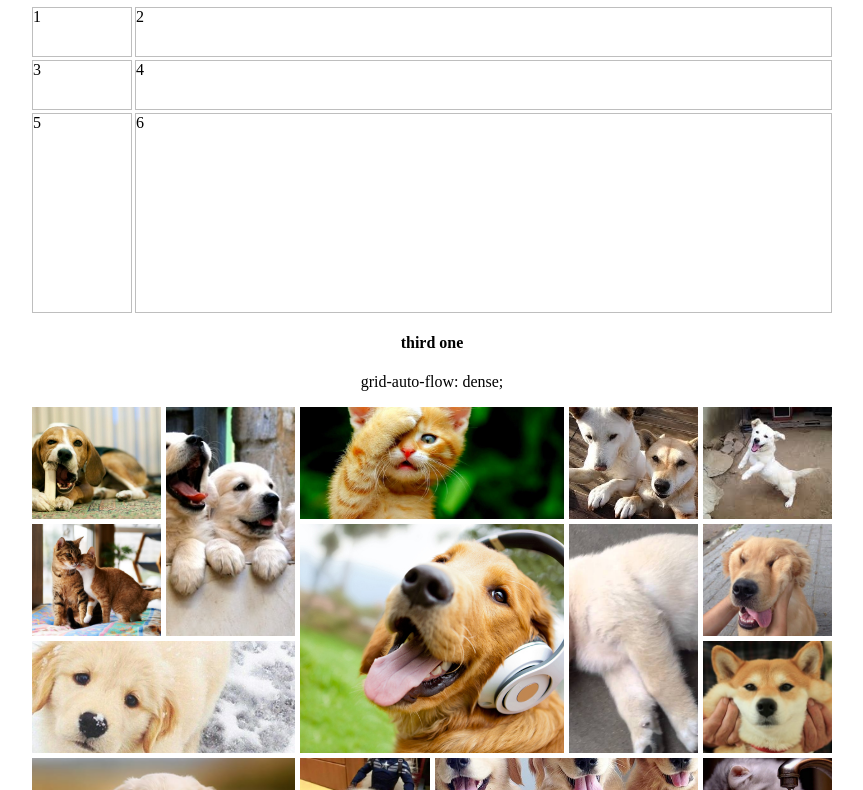
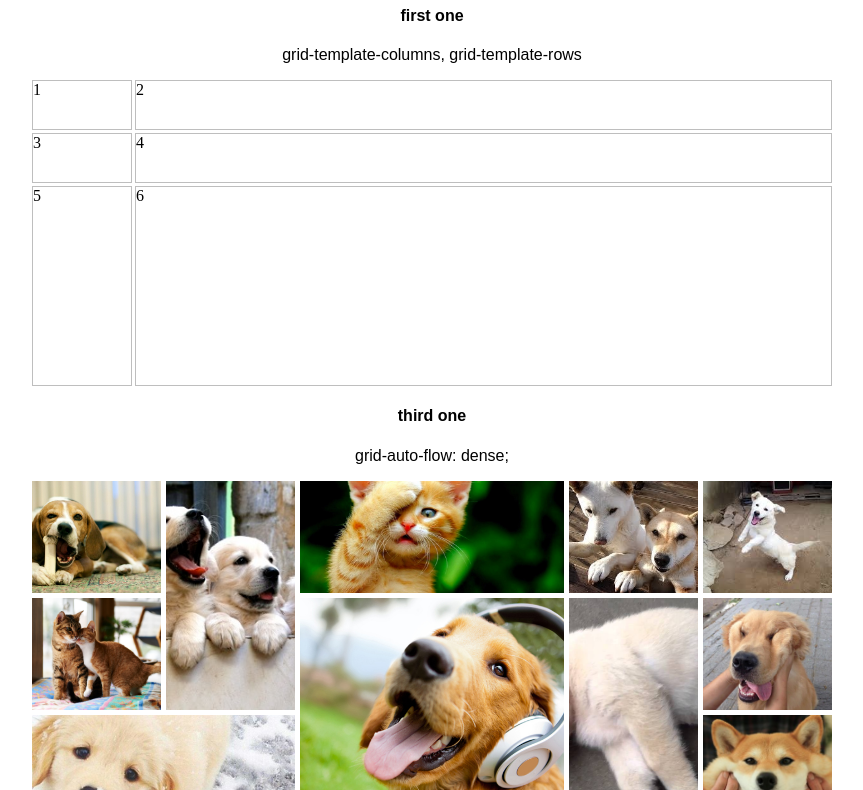
Before and after one commit to madgb/css-grid, a plain HTML site: page index.html in a window 1280 px wide. Shown: the part 73-863 px from the top of the page, without its empty margins (208-1071 px from the left). Drawn offline with Linux system fonts and the light colour scheme.

Commit message:
font-family

```diff
--- a/css/style.css
+++ b/css/style.css
@@ -1,5 +1,6 @@
 h1, h2, h3, h4, h5, h6, p, a, span{
     text-align: center;
+    font-family: sans-serif;
 }
 
 .wrapper{
--- a/index.html
+++ b/index.html
@@ -15,6 +15,8 @@
     <div class="wrapper">
         <main>
             <section class="grid grid-1">
+                <h4>first one</h4>
+                <p>grid-template-columns, grid-template-rows</p>
                 <div class="container">
                     <div>1</div>
                     <div>2</div>
```
